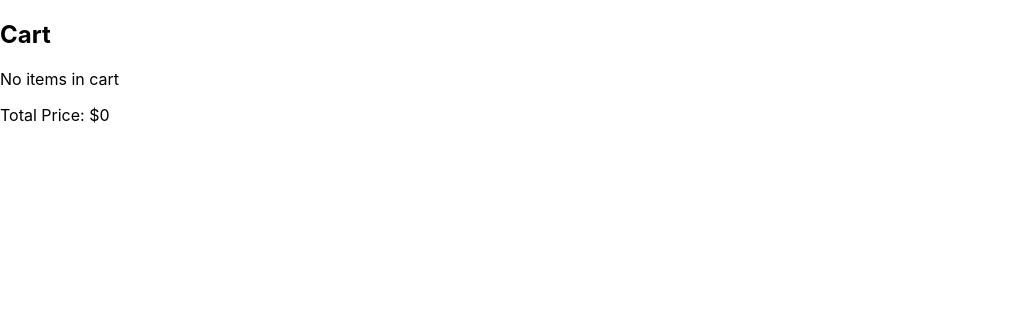
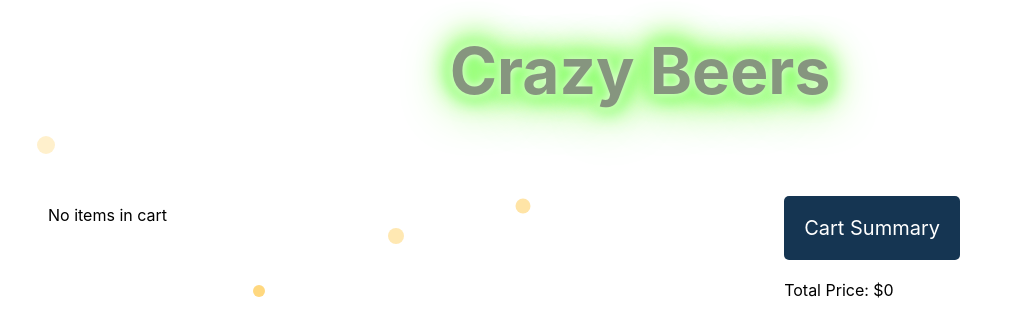
Before and after one commit to kent-beck/Dominika-Sobiecka, a React (Create React App) app: page /cart in a window 1280 px wide. Shown: the top 336 px of the page, without its empty margins (0-1022 px from the left). Built offline with nearby package versions, Linux system fonts and the light colour scheme.

Commit message:
improved shopping cart display

```diff
--- a/src/actions/cartAction.ts
+++ b/src/actions/cartAction.ts
@@ -1,52 +1,52 @@
-import {Beer} from "../types/beerTypes";
-
-export enum ActionTypes {
-    ADD_TO_CART = "ADD_TO_CART",
-    REMOVE_FROM_CART = "REMOVE_FROM_CART",
-    UPDATE_QUANTITY = "UPDATE_QUANTITY",
-}
-
-export interface CartItem {
-    beer: Beer;
-    quantity: number;
-}
+import {Beer} from "../types/beersTypes";
+import {CartItem, CartActionTypes} from "../types/cartTypes";
 
 export interface AddToCartAction {
-    type: ActionTypes.ADD_TO_CART;
-    payload: CartItem;
+    type: CartActionTypes.ADD_ITEM;
+    payload: {
+        item: CartItem;
+    };
 }
 
 export interface RemoveFromCartAction {
-    type: ActionTypes.REMOVE_FROM_CART;
+    type: CartActionTypes.REMOVE_ITEM;
     payload: {
         id: number;
     };
 }
 
 export interface UpdateQuantityAction {
-    type: ActionTypes.UPDATE_QUANTITY;
+    type: CartActionTypes.UPDATE_QUANTITY;
     payload: {
         id: number;
         quantity: number;
     };
 }
 
-export const addToCart = (beer: Beer, quantity: number): AddToCartAction => {
+export interface ClearCartAction {
+    type: CartActionTypes.CLEAR_CART;
+}
+
+export const addToCart = (beer: Beer, quantity: number, cart: CartItem[]): AddToCartAction => {
+    const newItem: CartItem = {
+        id: Date.now(),
+        beer: {
+            ...beer,
+        },
+        quantity,
+    };
+
     return {
-        type: ActionTypes.ADD_TO_CART,
+        type: CartActionTypes.ADD_ITEM,
         payload: {
-            beer: {
-                ...beer,
-                food_pairing: [],
-            },
-            quantity,
+            item: newItem,
         },
     };
 };
 
 
 export const removeFromCart = (id: number): RemoveFromCartAction => ({
-    type: ActionTypes.REMOVE_FROM_CART,
+    type: CartActionTypes.REMOVE_ITEM,
     payload: {
         id,
     },
@@ -56,9 +56,13 @@ export const updateQuantity = (
     id: number,
     quantity: number
 ): UpdateQuantityAction => ({
-    type: ActionTypes.UPDATE_QUANTITY,
+    type: CartActionTypes.UPDATE_QUANTITY,
     payload: {
         id,
         quantity,
     },
 });
+
+export const clearCart = (): ClearCartAction => ({
+    type: CartActionTypes.CLEAR_CART,
+});
--- /dev/null
+++ b/src/components/Cart/Cart.styled.ts
@@ -0,0 +1,70 @@
+import styled from "styled-components";
+
+export const ShopTable = styled.div`
+  border: 1px solid rgba(0, 0, 0, .1);
+  margin: 1rem;
+  border-radius: 5px;
+
+  @media (min-width: 730px) {
+    max-width: 400px;
+  }
+`;
+
+export const Table = styled.div`
+  position: relative;
+
+  button {
+    z-index: 10;
+    cursor: pointer;
+  }
+
+  td {
+    text-align: center;
+  }
+
+  img {
+    height: 130px;
+  }
+
+  th {
+    min-width: 50px;
+    width: 100px;
+    font-weight: 700;
+    padding: 9px 12px;
+    line-height: 1.5em;
+    color: #153552;
+  }
+
+  td {
+    min-width: 32px;
+    border-top: 1px solid rgba(0, 0, 0, .1);
+    padding: 9px 12px;
+    vertical-align: middle;
+    line-height: 1.5em;
+  }
+`;
+
+export const Summary = styled.div`
+  @media (min-width: 730px) {
+    position: absolute;
+    top: 22%;
+    right: 25%;
+  }
+
+  h3 {
+    background-color: #153552;
+    font-weight: 400;
+    vertical-align: middle;
+    color: white;
+    display: block;
+    text-align: center;
+    margin-bottom: 1em;
+    font-size: 1.25em;
+    padding: 1em;
+    border-radius: 5px;
+  }
+`;
+
+export const WrapperCart = styled.div`
+  margin: 6rem 3rem;
+`;
--- a/src/components/Cart/Cart.tsx
+++ b/src/components/Cart/Cart.tsx
@@ -3,6 +3,9 @@ import {useSelector, useDispatch} from "react-redux";
 import {CartItem} from "../../types/cartTypes";
 import {removeFromCart, updateQuantity} from "../../actions/cartAction";
 import {Beer} from "../../types/beersTypes";
+import BeerBubbles from "../UI/BeerBubbles/BeerBubbles";
+import {BeerTitle} from "../UI/BeerTitle/BeerTitle.styled";
+import {ShopTable, Table, Summary, WrapperCart} from "./Cart.styled";
 
 interface Props {
     beer?: Beer;
@@ -11,13 +14,8 @@ interface Props {
 const Cart: React.FC<Props> = ({beer}) => {
     const dispatch = useDispatch();
     const cartItems = useSelector((state: any) => {
-        console.log('Cart items:', state.cartReducer.cartItems);
-        const filteredCartItems = state.cartReducer.cartItems
-            ? state.cartReducer.cartItems.filter(
-                (item: CartItem) => item.beer.id === beer?.id
-            )
-            : [];
-        return filteredCartItems;
+        console.log('Cart items:', state.cartReducer.items);
+        return state.cartReducer.items ?? [];
     });
 
     const handleRemoveFromCart = (id: number) => {
@@ -34,13 +32,49 @@ const Cart: React.FC<Props> = ({beer}) => {
 
     return (
         <div>
-            <h2>Cart</h2>
+            <BeerBubbles/>
+            <BeerTitle>Crazy Beers</BeerTitle>
+            <WrapperCart>
                 {cartItems && cartItems.length > 0 ? (
-                cartItems.map((item: CartItem) => (
-                    <div key={item.id}>
-                        <h3>{item.beer.name}</h3>
-                        <p>Quantity: {item.quantity}</p>
-                        <p>Price: ${item.beer.srm * item.quantity}</p>
+                    cartItems
+                        .filter((item: CartItem) => !beer || item.beer.id === beer.id)
+                        .map((item: CartItem) => (
+                            <ShopTable key={item.id}>
+                                {item.beer && (
+                                    <Table>
+                                        <thead>
+                                        <tr>
+                                            <th>
+
+                                            </th>
+                                            <th>
+                                                Name
+                                            </th>
+                                            <th>
+                                                Quantity
+                                            </th>
+                                            <th>
+                                                Price
+                                            </th>
+                                        </tr>
+                                        </thead>
+                                        <tbody>
+                                        <tr>
+                                            <td>
+                                                <img src={item.beer.image_url} alt={item.beer.name}/>
+                                            </td>
+                                            <td>
+                                                {item.beer.name}
+                                            </td>
+                                            <td>
+                                                {item.quantity}
+                                            </td>
+                                            <td>
+                                                ${item.beer.srm * item.quantity}
+                                            </td>
+                                        </tr>
+                                        </tbody>
+
                                         <button onClick={() => handleRemoveFromCart(item.id)}>Remove</button>
                                         <input
                                             type="number"
@@ -50,13 +84,20 @@ const Cart: React.FC<Props> = ({beer}) => {
                                                 handleUpdateQuantity(item.id, parseInt(e.target.value))
                                             }
                                         />
-                    </div>
+                                    </Table>
+                                )}
+                            </ShopTable>
                         ))
                 ) : (
                     <div>No items in cart</div>
                 )}
+                <Summary>
+                    <h3>Cart Summary</h3>
+                    <p>Total Price: ${totalPrice}</p>
+                </Summary>
 
-            <p>Total Price: ${totalPrice}</p>
+            </WrapperCart>
+
         </div>
     );
 };
--- /dev/null
+++ b/src/components/CartButton/CartButton.tsx
@@ -0,0 +1,24 @@
+import React from "react";
+import {useSelector, useDispatch} from "react-redux";
+import {Beer} from "../../types/beersTypes";
+import {addToCart} from "../../actions/cartAction";
+
+interface Props {
+    beer: Beer;
+}
+
+const CartButton: React.FC<Props> = ({beer}) => {
+    const dispatch = useDispatch();
+    const cart = useSelector((state: any) => state.cartReducer.cart);
+
+    const handleAddToCart = () => {
+        dispatch(addToCart(beer, 1, cart));
+        console.log(beer)
+    };
+
+    return (
+        <button onClick={handleAddToCart}>Add to Cart</button>
+    );
+};
+
+export default CartButton;
--- a/src/components/DataElement/DataElement.tsx
+++ b/src/components/DataElement/DataElement.tsx
@@ -1,12 +1,12 @@
 import React from "react";
-import {useSelector, useDispatch} from "react-redux";
+import {useSelector} from "react-redux";
 import {Beer} from "../../types/beersTypes";
 import {useParams} from "react-router-dom";
-import {Link} from 'react-router-dom';
-import {BeerTitle} from '../UI/BeerTitle/BeerTitle.styled';
+import {Link} from "react-router-dom";
+import {BeerTitle} from "../UI/BeerTitle/BeerTitle.styled";
 import BeerBubbles from "../UI/BeerBubbles/BeerBubbles";
-import {BeerItem, BeerItemColImg, BeerItemColText} from './DataElement.styled';
-import {addToCart} from "../../actions/cartAction";
+import {BeerItem, BeerItemColImg, BeerItemColText, ButtonsToCart} from "./DataElement.styled";
+import CartButton from "../CartButton/CartButton";
 
 interface Props {
     beer?: Beer;
@@ -14,16 +14,9 @@ interface Props {
 
 const DataElement: React.FC<Props> = () => {
     const {beerId} = useParams<{ beerId: string }>();
-    const beer = useSelector((state: any) => state.beersReducer.beers.find((beer: Beer) => beer.id === Number(beerId)));
-    const dispatch = useDispatch();
-
-    const handleAddToCart = () => {
-        if (!beer || !beer.id) {
-            return;
-        }
-        dispatch(addToCart(beer, 1));
-    };
-
+    const beer = useSelector((state: any) =>
+        state.beersReducer.beers.find((beer: Beer) => beer.id === Number(beerId))
+    );
 
     if (!beer || !beer.id) {
         return <div>No beer data found</div>;
@@ -46,9 +39,15 @@ const DataElement: React.FC<Props> = () => {
                     <p>ABV: {abv}</p>
                     <p>Prize: ${srm}</p>
 
-                    <Link to={`/cart`} key={beer.id} onClick={handleAddToCart}>
-                        <button>Add to Cart</button>
-                    </Link>
+                    <ButtonsToCart>
+                        <CartButton beer={beer}/>
+                        <button>
+                            <Link to={`/cart`} key={beer.id}>
+                                Check the basket
+                            </Link>
+                        </button>
+
+                    </ButtonsToCart>
                 </BeerItemColText>
             </BeerItem>
         </>
--- a/src/reducers/cartReducer.ts
+++ b/src/reducers/cartReducer.ts
@@ -1,50 +1,32 @@
-import {
-    ActionTypes,
-    AddToCartAction,
-    CartItem,
-    RemoveFromCartAction,
-    UpdateQuantityAction
-} from "../actions/cartAction";
+import {CartActionTypes, CartState} from '../types/cartTypes';
 
-export interface State {
-    cart: CartItem[];
-}
-
-const initialState: State = {
-    cart: []
+const initialState: CartState = {
+    items: [],
 };
 
-export const cartReducer = (state: State = initialState, action: AddToCartAction | RemoveFromCartAction | UpdateQuantityAction): State => {
+export const cartReducer = (state = initialState, action: any): CartState => {
     switch (action.type) {
-        case ActionTypes.ADD_TO_CART:
-            console.log('Added beer to cart:', action.payload);
-            const existingItem = state.cart.find((item) => item.beer.id === action.payload.beer.id);
-            if (existingItem) {
-                return {
-                    ...state,
-                    cart: state.cart.map((item) =>
-                        item.beer.id === action.payload.beer.id
-                            ? {...item, quantity: item.quantity + action.payload.quantity}
-                            : item
-                    ),
-                };
-            } else {
-                return {
-                    ...state,
-                    cart: [...state.cart, {beer: action.payload.beer, quantity: action.payload.quantity}],
-                };
-            }
-        case ActionTypes.REMOVE_FROM_CART:
+        case CartActionTypes.ADD_ITEM:
             return {
                 ...state,
-                cart: state.cart.filter((item) => item.beer.id !== action.payload.id),
+                items: [...state.items, action.payload.item],
             };
-        case ActionTypes.UPDATE_QUANTITY:
+        case CartActionTypes.REMOVE_ITEM:
             return {
                 ...state,
-                cart: state.cart.map((item) =>
-                    item.beer.id === action.payload.id ? {...item, quantity: action.payload.quantity} : item
+                items: state.items.filter((item) => item.id !== action.payload.id),
+            };
+        case CartActionTypes.UPDATE_QUANTITY:
+            return {
+                ...state,
+                items: state.items.map((item) =>
+                    item.id === action.payload.id ? {...item, quantity: action.payload.quantity} : item
                 ),
+            };
+        case CartActionTypes.CLEAR_CART:
+            return {
+                ...state,
+                items: [],
             };
         default:
             return state;
```
Also changed, not shown: src/components/DataElement/DataElement.styled.ts (+19 -3 lines), src/types/beerTypes.ts (+9 -9 lines), src/types/beersTypes.ts (+9 -60 lines). Lines whose indentation alone changed are shown as unchanged.
